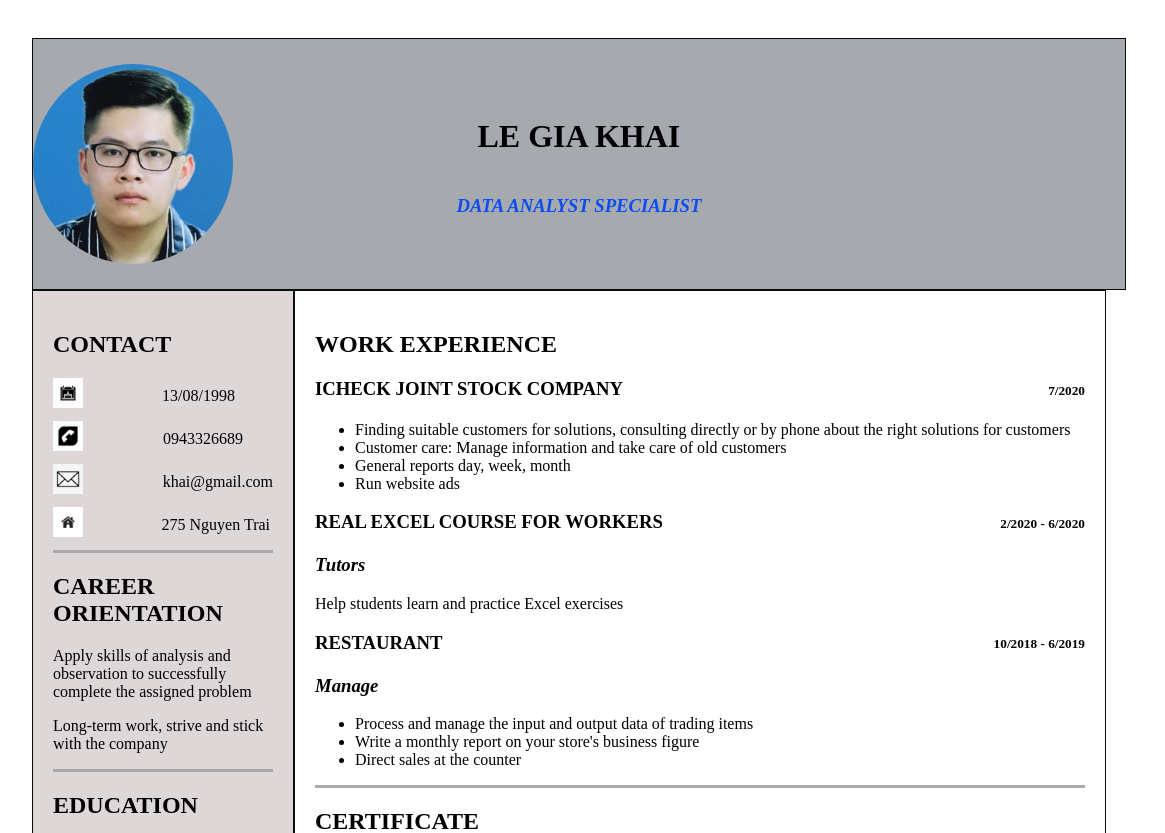
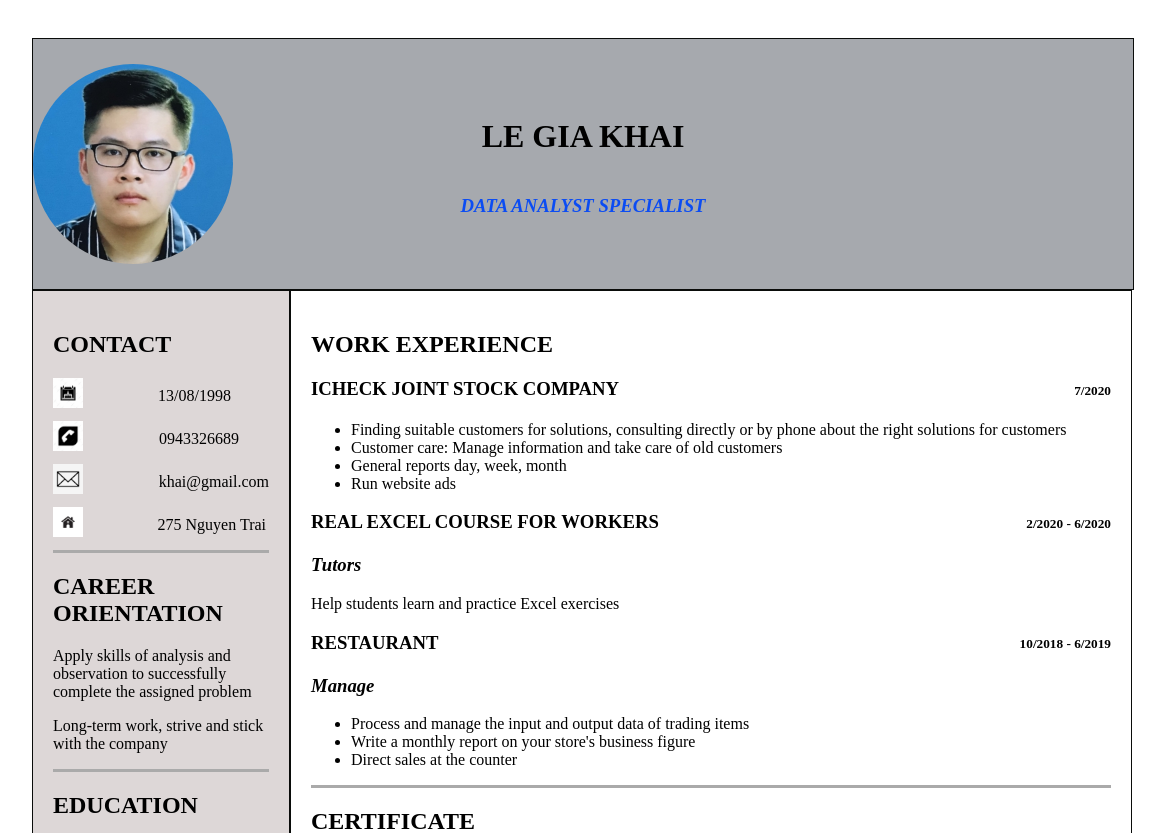
Before and after one commit to khailg/T2011E_WEB, a PHP site: page /Labs3.html in a window 1480 px wide. Shown: the top 833 px of the page, without its empty margins (156-1321 px from the left). Run offline with PHP 8.4, Linux system fonts and the light colour scheme.

Commit message:
Up code lần 3

```diff
--- a/css/Labs3.css
+++ b/css/Labs3.css
@@ -2,7 +2,7 @@
 /*    // all//*/
 /*}*/
 /*body{*/
-/*}*/
+/*!*}*!calc(100% - xxpx)*/
 .page{
     padding-left: 180px;
     padding-right: 180px;
@@ -10,7 +10,7 @@
     width: 1100px;
 }
 .Top {
-    width: 99.25%;
+    width: 100%;
     float: left;
     border: 1px solid #0a0c0a;
     height: 250px;
@@ -34,14 +34,14 @@
     color: #0b4cf3;
 }
 .Bot {
-    width: 70%;
+    width: 800px;
     float: left;
     border: 1px solid #0a0c0a;
     padding: 20px;
     height:900px;
 }
 .Right {
-    width: 20%;
+    width: calc(100% - 884px);
     float: left;
     border: 1px solid #0a0c0a;
     padding: 20px;
```
